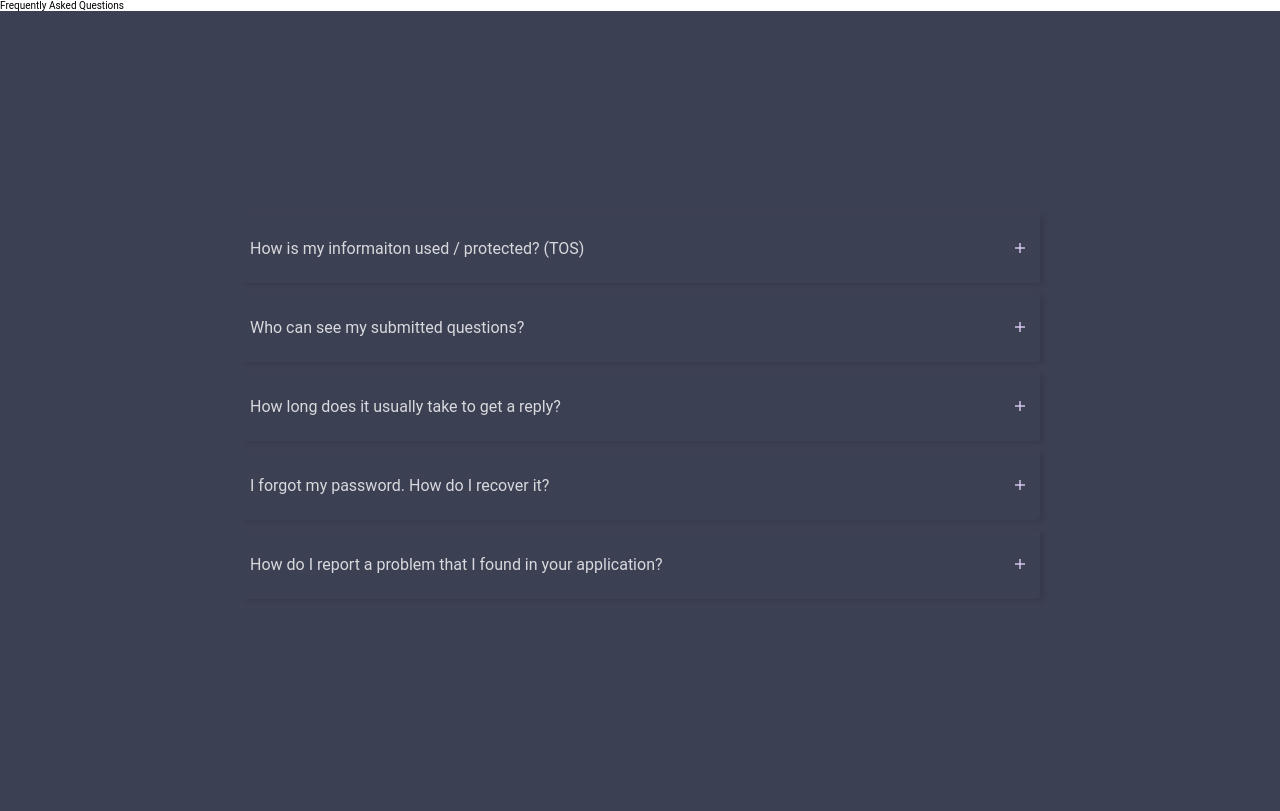
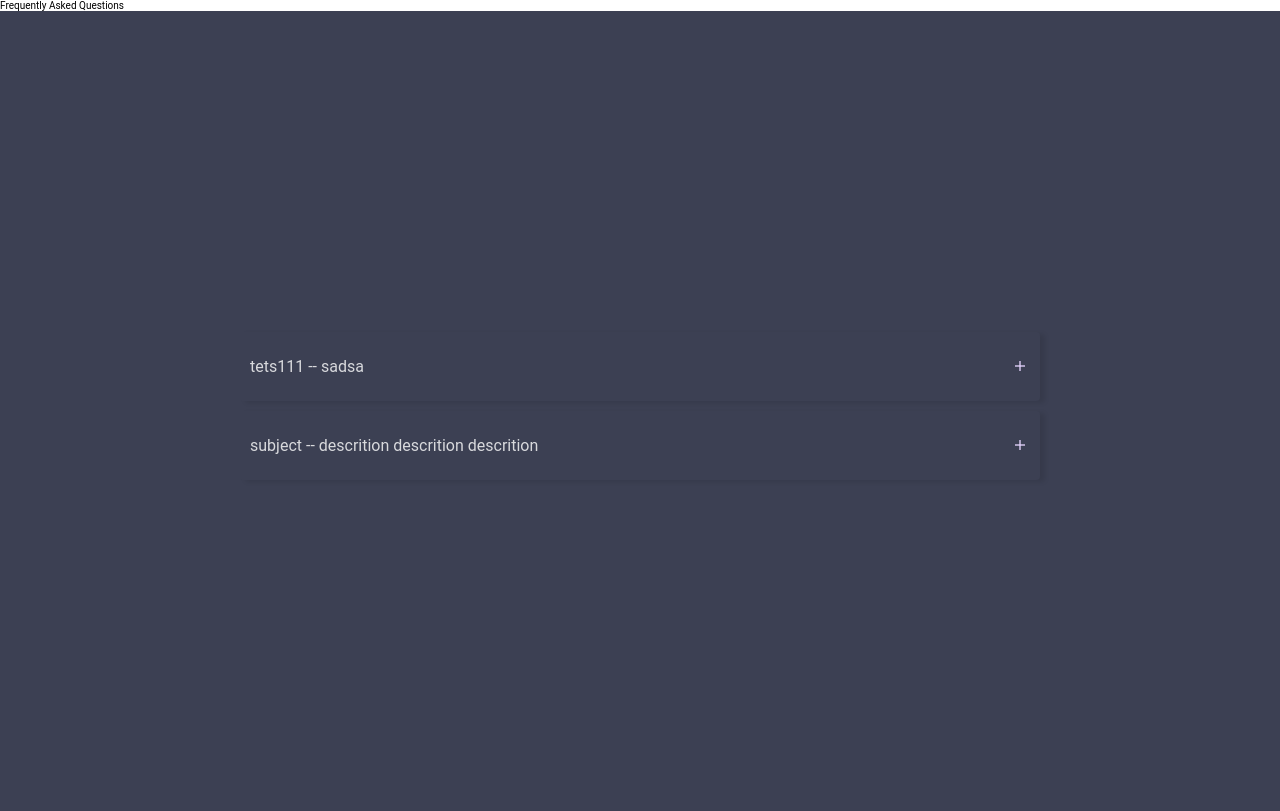
Before and after one commit to emresalur/smart-ticketing, a Django app: page /faq in a window 1280 px wide. Run offline with Django 3.2, Linux system fonts and the light colour scheme; data comes from the database, SQL or seed files in the repository; both versions use the stored data as it was after the commit.

Commit message:
add all feature

```diff
--- a/ticketing/smart/models.py
+++ b/ticketing/smart/models.py
@@ -11,6 +11,7 @@ class MainRequest(models.Model):
     user = models.ForeignKey(UserProfile, verbose_name="user", on_delete=models.CASCADE, related_name="main")
     reply_user = models.ForeignKey(UserProfile, verbose_name="reply_user", on_delete=models.CASCADE, related_name="replay", blank=True, null=True)
     reply_content = models.CharField(verbose_name='reply_content', blank=True, null=True, max_length=200, default="")
+    is_share = models.BooleanField(verbose_name='is share', blank=True, null=True, default=False)
 
     def __str__(self):
         return self.subject
@@ -19,3 +20,19 @@ class MainRequest(models.Model):
         ordering = ['-id']
         verbose_name = 'MainRequest'
         verbose_name_plural = verbose_name
+
+
+class Comments(models.Model):
+    main_requests = models.ForeignKey(MainRequest, verbose_name="main requests", on_delete=models.CASCADE)
+    content = models.CharField(verbose_name='replay content', blank=True, null=True, max_length=200, default="")
+    user = models.ForeignKey(UserProfile, verbose_name="replay comments user", on_delete=models.CASCADE)
+    updated = models.DateTimeField(auto_now=True, verbose_name='updated')
+    create_time = models.DateTimeField(auto_now_add=True, verbose_name='create_time')
+
+    def __str__(self):
+        return self.content
+
+    class Meta:
+        ordering = ['-id']
+        verbose_name = 'MainRequest'
+        verbose_name_plural = "Comments"
--- a/ticketing/smart/urls.py
+++ b/ticketing/smart/urls.py
@@ -12,5 +12,7 @@ urlpatterns = [
     url(r"^detail$", detail, name="detail"),
     url(r"^go_active$", go_active, name="go_active"),
     url(r"^active$", active, name="active"),
+    url(r"^share$", share, name="share"),
+
     url(r"^admin_detail$", admin_detail, name="admin_detail"),
 ]
--- a/ticketing/smart/views.py
+++ b/ticketing/smart/views.py
@@ -1,8 +1,9 @@
-from django.shortcuts import render, redirect
+from django.shortcuts import render, redirect, HttpResponse
 from django.contrib.auth.decorators import login_required
-from .models import MainRequest
+from .models import MainRequest, Comments
 from accounts.models import UserProfile
 from datetime import date, timedelta
+from django.views.decorators.csrf import csrf_exempt
 import time
 import hashlib
 import json
@@ -24,7 +25,7 @@ def index(request):
 
 def faq(request):
     try:
-        pass
+        all_requests = MainRequest.objects.filter(is_share=True)
     except Exception as e:
         print(e)
     return render(request, "faq.html", locals())
@@ -101,7 +102,7 @@ def myrequests(request):
 def teacher(request):
     try:
         user = request.user
-        all_my_request = MainRequest.objects.filter().order_by("id")
+        all_my_request = MainRequest.objects.filter(is_share=False).order_by("id")
     except Exception as e:
         print(e)
     return render(request, "adminmyrequests.html", locals())
@@ -182,13 +183,40 @@ def admin_detail(request):
                 msg = "no request info"
                 return render(request, "error.html", locals())
             mainReq = mainReq[0]
-            mainReq.reply_user = user
-            mainReq.reply_content = replay
-            mainReq.save()
+            comments = Comments()
+            comments.main_requests = mainReq
+            comments.content = replay
+            comments.user = user
+            comments.save()
             res = send_mail('requests replay', 'your requests have be reply, just have a look! ',
                             settings.EMAIL_HOST_USER, [mainReq.user.email, ])
-            return redirect("/teacher")
+            return redirect("/admin_detail?rid=" + mid)
     except Exception as e:
         print(e)
         msg = "SystemError"
         return render(request, "error.html", locals())
+
+
+@csrf_exempt
+def share(request):
+    try:
+        user = request.user
+        datas = json.loads(request.body)
+        print(datas)
+        id = datas["id"]
+        print(id)
+        wb = MainRequest.objects.filter(id=id)
+        print(wb)
+        if len(wb) == 0:
+            resp = {"status": "1", "data": u"error request not exists"}
+            return HttpResponse(json.dumps(resp), content_type="application/json")
+        else:
+            wb = wb[0]
+        wb.is_share = True
+        wb.save()
+        resp = {"status": "0", "data": u"share success"}
+        return HttpResponse(json.dumps(resp), content_type="application/json")
+    except Exception as e:
+        print(e)
+        resp = {"status": "3", "data": u"system error"}
+        return HttpResponse(json.dumps(resp), content_type="application/json")
--- a/ticketing/templates/adminmyrequests.html
+++ b/ticketing/templates/adminmyrequests.html
@@ -74,7 +74,7 @@
 					<td>{{ req.subject }}</td>
 					<td>{{ req.descrition }}</td>
 					<td>{{ req.priority }}</td>
-                    {% if req.reply_content %}
+                    {% if req.is_share %}
                         <td>have replay</td>
                     {% else %}
                         <td style="color: red">wait replay</td>
--- a/ticketing/templates/faq.html
+++ b/ticketing/templates/faq.html
@@ -4,78 +4,31 @@
         <title>Frequently Asked Questions</title>
         <!--Ion icons-->
         <link href="https://unpkg.com/ionicons@4.5.10-0/dist/css/ionicons.min.css" rel="stylesheet">
-        <link rel="stylesheet" href="styles.css">
+        <link rel="stylesheet" href="/static/styles.css">
+
     </head>
     <body>
         <p>Frequently Asked Questions</p>
         <section>
             <div class="container">
                 <div class="faq">
-
+                    {% for req in all_requests %}
                         <div class="faq-item" id="question1">
                             <a class="faq-link" href="#question1">
-                            How is my informaiton used / protected? (TOS)
+                                {{ req.subject }} -- {{ req.descrition }}
                                 <i class="icon ion-md-add"></i>
                                 <i class="icon ion-md-remove"></i>
                             </a>
                             <div class="answer">
+                                {% for comment in req.comments_set.all %}
                                      <p>
-                               INSERT ANSWER HERE
+                                         {{ comment.content }}
                                     </p>
+                                {% endfor %}
+
                             </div>
                         </div>
-
-                    <div class="faq-item" id="question2">
-                        <a class="faq-link" href="#question2">
-                            Who can see my submitted questions?
-                            <i class="icon ion-md-add"></i>
-                            <i class="icon ion-md-remove"></i>
-                        </a>
-                        <div class="answer">
-                            <p>
-                                INSERT ANSWER HERE
-                             </p>
-                        </div>
-                    </div>
-
-                    <div class="faq-item" id="question3">
-                        <a class="faq-link" href="#question3">
-                            How long does it usually take to get a reply?
-                            <i class="icon ion-md-add"></i>
-                            <i class="icon ion-md-remove"></i>
-                        </a>
-                        <div class="answer">
-                            <p>
-                                INSERT ANSWER HERE
-                             </p>
-                        </div>
-                    </div>
-
-                    <div class="faq-item" id="question4">
-                        <a class="faq-link" href="#question4">
-                            I forgot my password. How do I recover it?
-                            <i class="icon ion-md-add"></i>
-                            <i class="icon ion-md-remove"></i>
-                        </a>
-                        <div class="answer">
-                            <p>
-                                INSERT ANSWER HERE
-                             </p>
-                        </div>
-                    </div>
-
-                    <div class="faq-item" id="question5">
-                        <a class="faq-link" href="#question5">
-                            How do I report a problem that I found in your application?
-                            <i class="icon ion-md-add"></i>
-                            <i class="icon ion-md-remove"></i>
-                        </a>
-                        <div class="answer">
-                            <p>
-                                INSERT ANSWER HERE
-                             </p>
-                        </div>
-                    </div>
+                    {% endfor %}
 
                 </div>
             </div>
--- a/ticketing/templates/myrequests.html
+++ b/ticketing/templates/myrequests.html
@@ -43,7 +43,7 @@
                     <td>{{ req.subject }}</td>
                     <td>{{ req.descrition }}</td>
                     <td><button>
-                        <a href="/detail?rid={{ req.id }}">
+                        <a href="/admin_detail?rid={{ req.id }}">
                             {{ req.priority }}>
                         </a>
                         </button>
```
Also changed, not shown: ticketing/templates/admin_detail.html (+69 -11 lines), ticketing/db.sqlite3, ticketing/smart/migrations/0003_auto_20220326_0113.py (added). Lines whose indentation alone changed are shown as unchanged.
